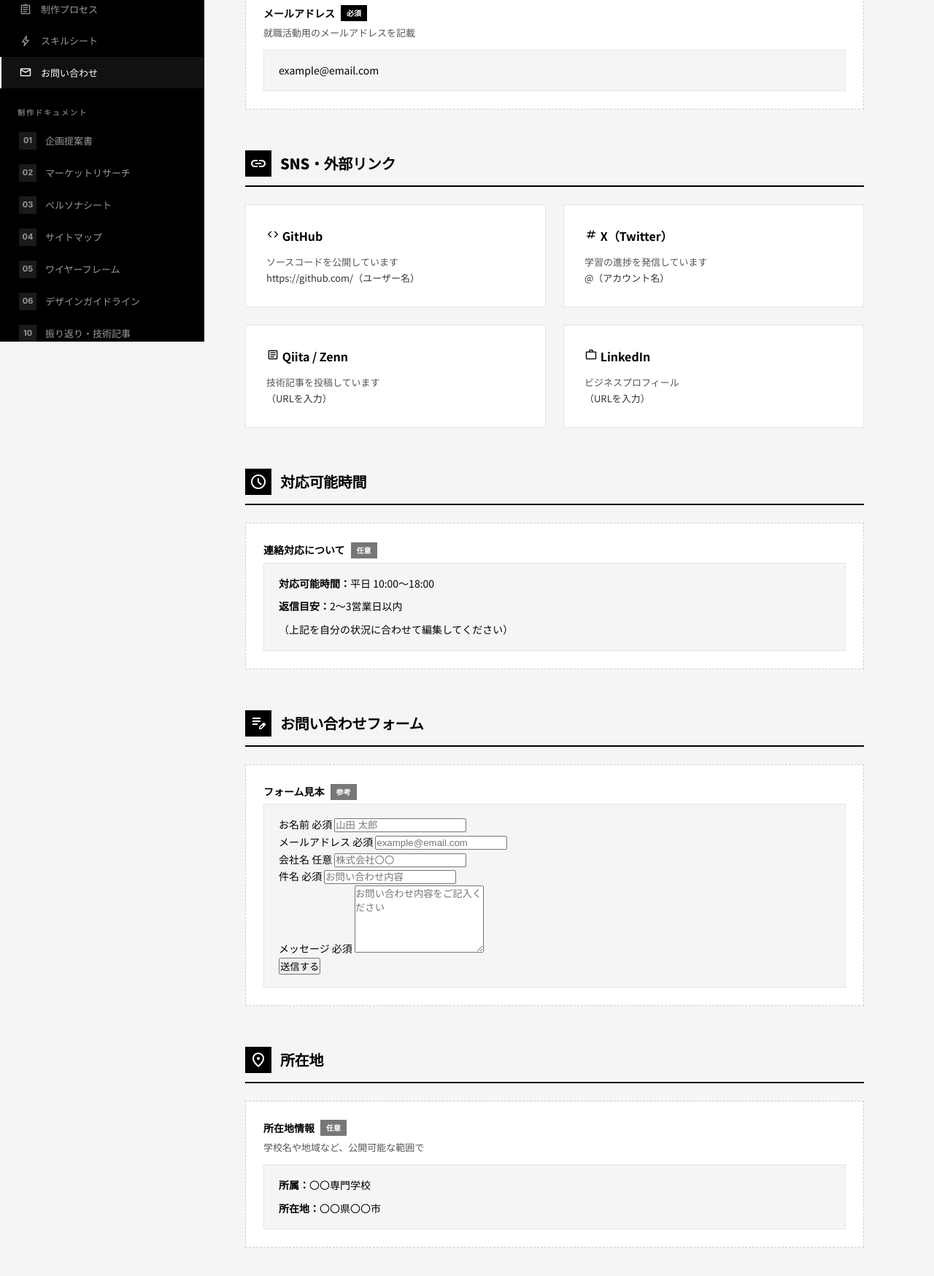
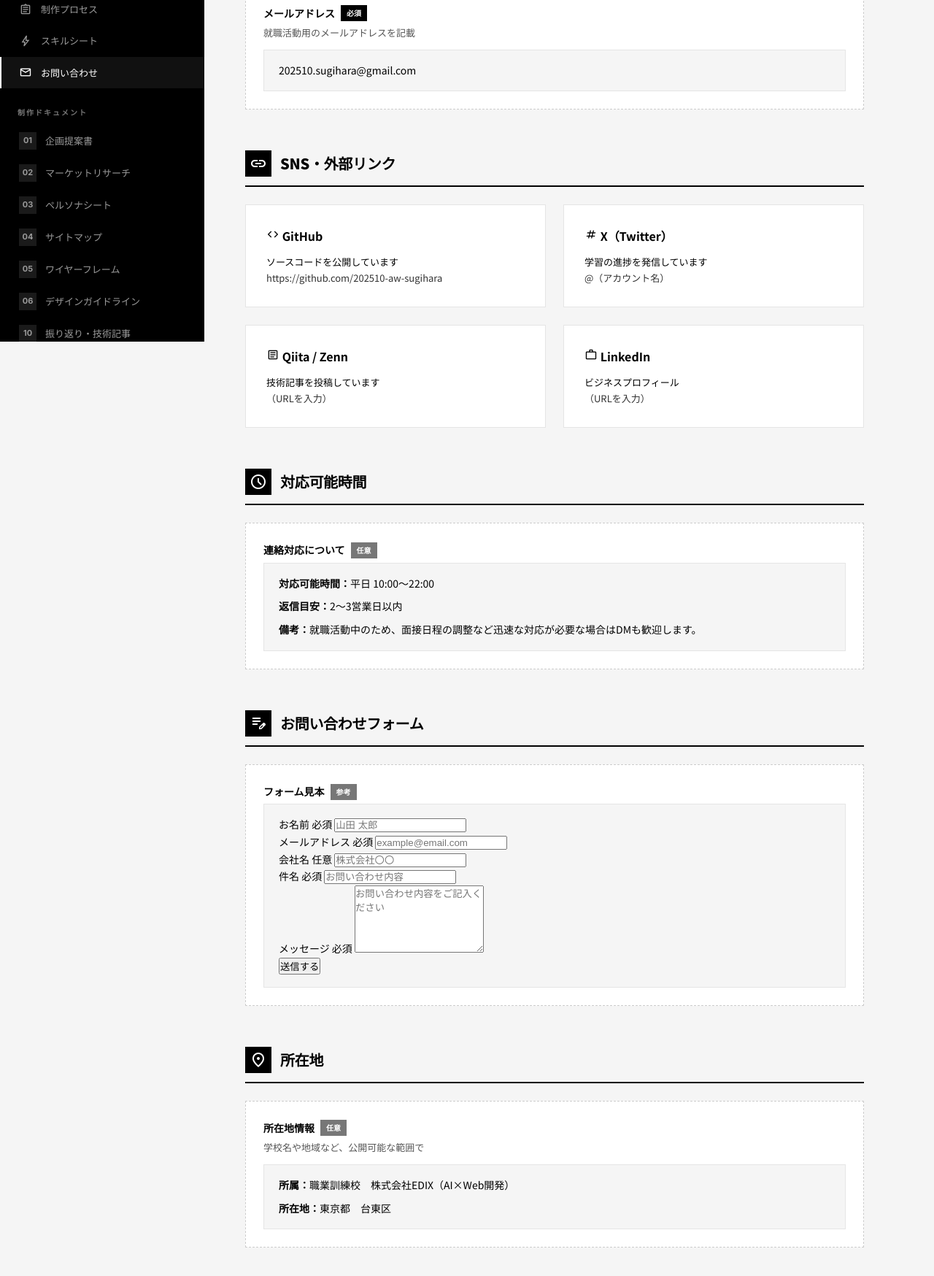
Before and after one commit to 202510-aw-sugihara/Portfolio-Sugihara, a plain HTML site: page contact.html in a window 1280 px wide. Shown: the part 332-2080 px from the top of the page at 73% size. Drawn offline with nearby package versions, Linux system fonts and the light colour scheme.

```diff
--- a/contact.html
+++ b/contact.html
@@ -35,7 +35,7 @@
           <div class="fill-block">
             <div class="fill-label">メールアドレス <span class="required">必須</span></div>
             <div class="fill-hint">就職活動用のメールアドレスを記載</div>
-            <div class="fill-content"><p>example@email.com</p></div>
+            <div class="fill-content"><p>202510.sugihara@gmail.com</p></div>
           </div>
 
         </section>
@@ -48,7 +48,7 @@
               <div class="card-title"><span class="material-symbols-outlined icon-sm">code</span> GitHub</div>
               <div class="card-text">
                 <p>ソースコードを公開しています</p>
-                <p><a href="https://github.com/" target="_blank">https://github.com/（ユーザー名）</a></p>
+                <p><a href="https://github.com/" target="_blank">https://github.com/202510-aw-sugihara</a></p>
               </div>
             </div>
             <div class="card">
@@ -81,9 +81,9 @@
           <div class="fill-block">
             <div class="fill-label">連絡対応について <span class="optional">任意</span></div>
             <div class="fill-content">
-              <p><strong>対応可能時間：</strong>平日 10:00〜18:00</p>
+              <p><strong>対応可能時間：</strong>平日 10:00〜22:00</p>
               <p><strong>返信目安：</strong>2〜3営業日以内</p>
-              <p>（上記を自分の状況に合わせて編集してください）</p>
+              <p><strong>備考：</strong>就職活動中のため、面接日程の調整など迅速な対応が必要な場合はDMも歓迎します。</p>
             </div>
           </div>
         </section>
@@ -131,8 +131,8 @@
             <div class="fill-label">所在地情報 <span class="optional">任意</span></div>
             <div class="fill-hint">学校名や地域など、公開可能な範囲で</div>
             <div class="fill-content">
-              <p><strong>所属：</strong>〇〇専門学校</p>
-              <p><strong>所在地：</strong>〇〇県〇〇市</p>
+              <p><strong>所属：</strong>職業訓練校　株式会社EDIX（AI×Web開発）</p>
+              <p><strong>所在地：</strong>東京都　台東区</p>
             </div>
           </div>
         </section>
--- a/css/style.css
+++ b/css/style.css
@@ -508,7 +508,7 @@
 
 .card-text {
   font-size: 13px;
-  color: var(--text-light);
+  color: #000;
   line-height: 1.7;
 }
 
@@ -830,6 +830,7 @@
   }
 
   .fill-block {
+
     break-inside: avoid;
     border-style: solid;
   }
```
Also changed, not shown: docs/01-proposal.html (+2 -2 lines), docs/07-specification.html (+3 -2 lines), index.html (+3 -3 lines), img/system-diagram.png (added).
